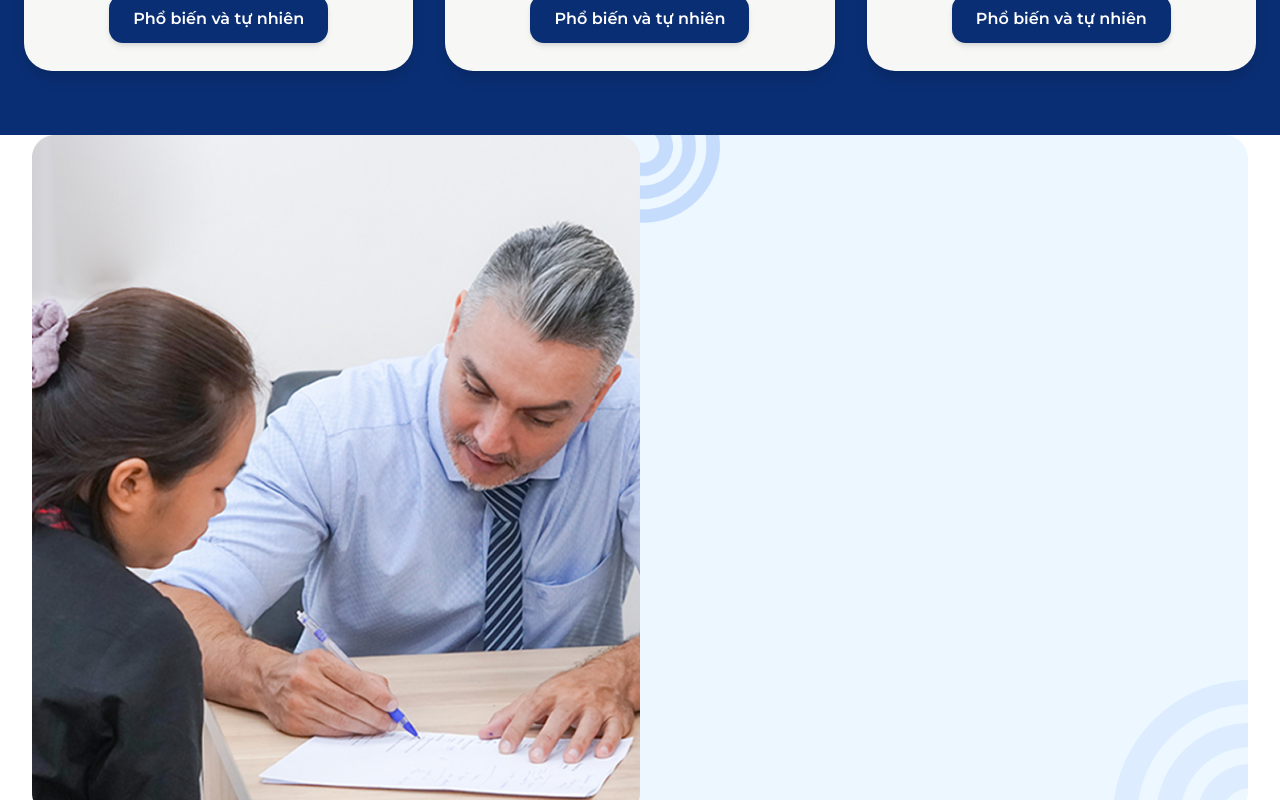
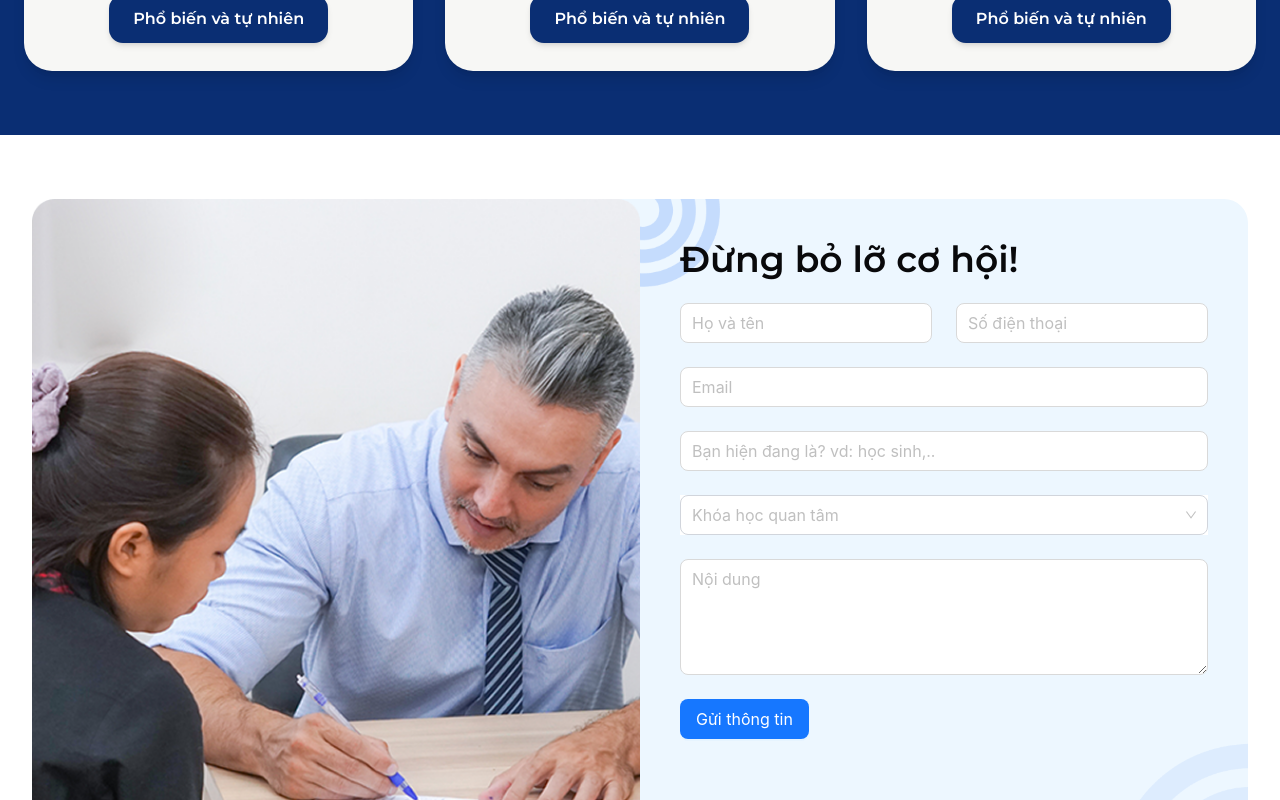
Before and after one commit to ldliem21101998/mkt-website, a Next.js app: page /en/courses/chinese/communication in a window 1280 px wide. Shown: the part 2980-3780 px from the top of the page. Built offline with nearby package versions, Linux system fonts and the light colour scheme.

Commit message:
base ui contact form

```diff
--- a/src/components/ContactForm.tsx
+++ b/src/components/ContactForm.tsx
@@ -1,9 +1,20 @@
 import Image from "next/image";
 import React from "react";
+import { Button, Input } from "antd";
+import { Select } from "antd";
+import { useMessages } from "next-intl";
 
+const { TextArea } = Input;
 export const ContactForm = () => {
+  const messages = useMessages();
+  const courseData = (messages?.header.coursesMenu || []) as {
+    key: string;
+    title: string;
+    items: { key: string; label: string }[];
+  }[];
+
   return (
-    <div className="container mx-auto px-4 max-w-[1248px]">
+    <div className="container mx-auto px-4 max-w-[1248px] py-16">
       <div className="grid grid-cols-2 bg-[#edf7ff] rounded-3xl">
         <Image
           src="/assets/images/ContactForm/banner-contact-form.png"
@@ -27,6 +38,53 @@ export const ContactForm = () => {
             alt="right-corner-geometric-contact-form"
             className="absolute bottom-0 right-0"
           />
+          <form className="relative">
+            <div className="p-10 flex flex-col gap-6">
+              <div className="text-4xl font-bold">Đừng bỏ lỡ cơ hội!</div>
+              <div className="flex flex-col gap-6">
+                <div className="grid grid-cols-2 gap-6">
+                  <Input
+                    placeholder="Họ và tên"
+                    className="!bg-white"
+                    size="large"
+                  />
+                  <Input
+                    placeholder="Số điện thoại"
+                    className="!bg-white"
+                    size="large"
+                  />
+                </div>
+                <Input placeholder="Email" className="!bg-white" size="large" />
+                <Input
+                  placeholder="Bạn hiện đang là? vd: học sinh,.."
+                  className="!bg-white"
+                  size="large"
+                />
+                <Select
+                  size="large"
+                  className="!bg-white [&_.ant-select-selector]:!bg-white [&_.ant-select-selector]:!border-gray-300"
+                  options={courseData.map((course) => ({
+                    label: course.title,
+                    title: course.key,
+                    options: course.items.map((item) => ({
+                      label: item.label,
+                      value: item.key,
+                    })),
+                  }))}
+                  placeholder="Khóa học quan tâm"
+                />
+                <TextArea
+                  placeholder="Nội dung"
+                  className="!bg-white"
+                  size="large"
+                  rows={4}
+                />
+                <Button type="primary" size="large" className="w-fit">
+                  Gửi thông tin
+                </Button>
+              </div>
+            </div>
+          </form>
         </div>
       </div>
     </div>
```
